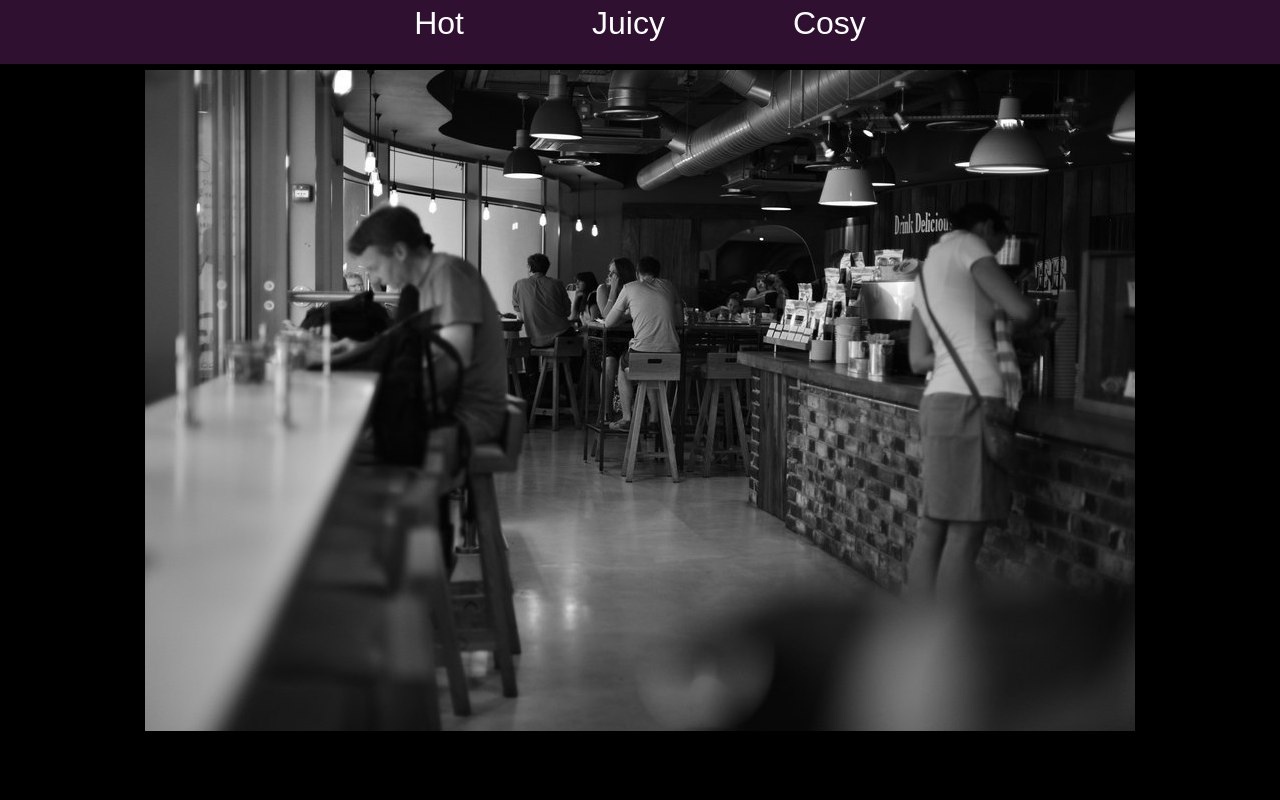
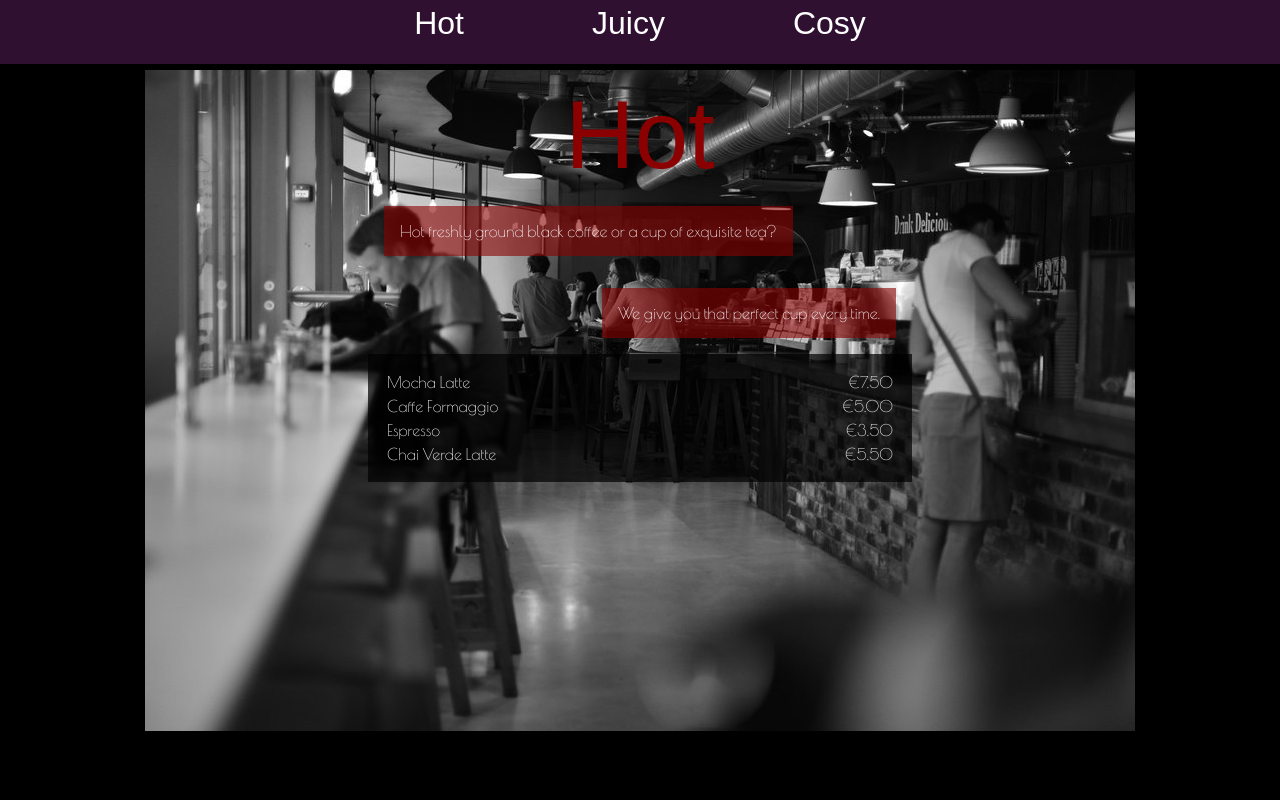
Before and after one commit to JonatanDrysen/lexicon-HTMLCSS-caffe-retro, a website: page src/index.html in a window 1280 px wide. Shown: the top 800 px of the page. Drawn offline with nearby package versions, Linux system fonts and the light colour scheme; a web font is replaced by a local one.

Commit message:
add 'hot' section with title, text, menu

```diff
--- a/src/index.html
+++ b/src/index.html
@@ -1,5 +1,6 @@
 <!DOCTYPE html>
 <html lang="en">
+
 <head>
     <meta charset="UTF-8">
     <meta name="viewport" content="width=device-width, initial-scale=1.0">
@@ -12,13 +13,45 @@
 </head>
 
 <body>
-
     <section class="sectionHot" id="hot">
         <nav>
             <a href="#hot">Hot</a>
             <a href="#juicy">Juicy</a>
             <a href="#cosy">Cosy</a>
         </nav>
+
+        <div class="headerHot">
+            Hot
+        </div>
+
+        <div class="textHot1">
+            Hot freshly ground black coffee or a cup of exquisite tea?
+        </div>
+
+        <div class="textHot2">
+            We give you that perfect cup every time.
+        </div>
+
+        <div class="menuHotContainer">
+            <ul class="menuHotList">
+                <li class="menuHotItem">
+                    <span class="menuHotItemName">Mocha Latte</span>
+                    <span class="menuHotItemPrice">€7.50</span>
+                </li>
+                <li class="menuHotItem">
+                    <span class="menuHotItemName">Caffe Formaggio</span>
+                    <span class="menuHotItemPrice">€5.00</span>
+                </li>
+                <li class="menuHotItem">
+                    <span class="menuHotItemName">Espresso</span>
+                    <span class="menuHotItemPrice">€3.50</span>
+                </li>
+                <li class="menuHotItem">
+                    <span class="menuHotItemName">Chai Verde Latte</span>
+                    <span class="menuHotItemPrice">€5.50</span>
+                </li>
+            </ul>
+        </div>
     </section>
 
     <section class="sectionJuicy" id="juicy">
@@ -29,4 +62,5 @@
 
     </section>
 </body>
+
 </html>
--- a/src/styles.css
+++ b/src/styles.css
@@ -1,5 +1,4 @@
 body {
-    font-family: 'Poiret One', sans-serif;
     font-family: 'Spirax', sans-serif;
     background-color: darkred;
     margin: 0;
@@ -25,15 +24,81 @@ a {
 }
 
 section {
+    background-color: black;
     background-repeat: no-repeat;
+    background-position: center;
+    margin-bottom: 1rem;
     height: 100vh;
-    margin-bottom: 1rem;
-    background-position: center;
-    background-color: black;
 }
 
 .sectionHot {
     background-image: url("/assets/hot.jpg");
+}
+
+.headerHot {
+    color: darkred;
+    display: flex;
+    justify-content: center;
+    margin-top: 1rem;
+    font-size: 6rem;
+}
+
+.textHot1 {
+    font-family: 'Poiret One', sans-serif;
+    background-color: rgba(139, 0, 0, 0.6);
+    color: white;
+    display: flex;
+    justify-content: flex-start;
+    margin: auto;
+    max-width: fit-content;
+    margin-left: 30%;
+    margin-top: 1rem;
+    padding: 1rem;
+}
+
+.textHot2 {
+    font-family: 'Poiret One', sans-serif;
+    background-color: rgba(139, 0, 0, 0.6);
+    color: white;
+    display: flex;
+    justify-content: flex-end;
+    margin: auto;
+    max-width: fit-content;
+    margin-right: 30%;
+    margin-top: 2rem;
+    padding: 1rem;
+}
+
+.menuHotContainer {
+    font-family: 'Poiret One', sans-serif;
+    background-color: rgba(0, 0, 0, 0.7);
+    color: white;
+    margin: auto;
+    margin-top: 1rem;
+    padding: 1rem;
+    width: 40%;
+}
+
+.menuHotList {
+    display: flex;
+    flex-direction: column;
+    list-style: none;
+    padding: 0;
+    margin: 0;
+}
+
+.menuHotItem {
+    padding: 3px;
+}
+
+.menuHotItemName {
+    display: table-cell;
+    float: left;
+}
+
+.menuHotItemPrice {
+    display: table-cell;
+    float: right;
 }
 
 .sectionJuicy {
```
Lines whose indentation alone changed are shown as unchanged.
